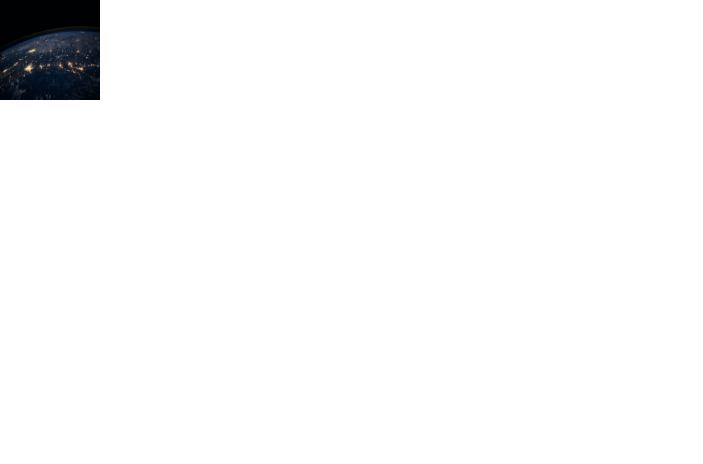
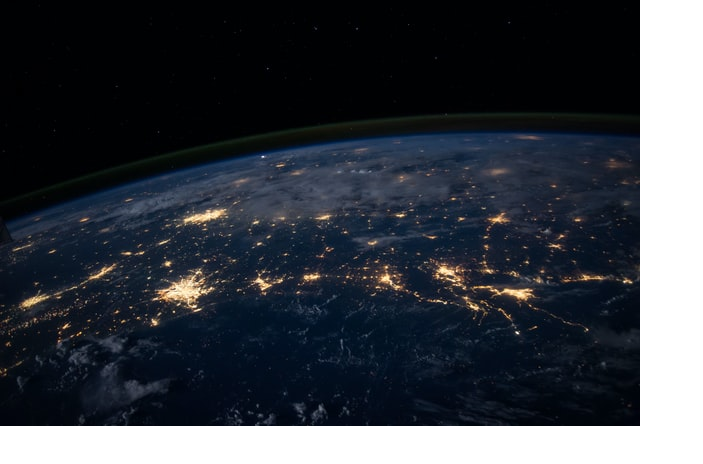
Before and after one commit to leanndemetro/github-actions, a Next.js app: page / in a window 1280 px wide. Shown: the top 464 px of the page, without its empty margins (0-703 px from the left). Built offline with nearby package versions, Linux system fonts and the light colour scheme.

Commit message:
testing img vs Image

```diff
--- a/pages/index.js
+++ b/pages/index.js
@@ -1,4 +1,4 @@
-import Image from 'next/image';
+
 
 const prefix = '/github-actions'
 
@@ -6,7 +6,7 @@ const prefix = '/github-actions'
 export default function Home() {
   return (
     <div>
-      <Image src='/images/earth.jpg' width={100} height={100} />
+      <img src='/images/earth.jpg'></img>
     </div>
   )
 }
```
